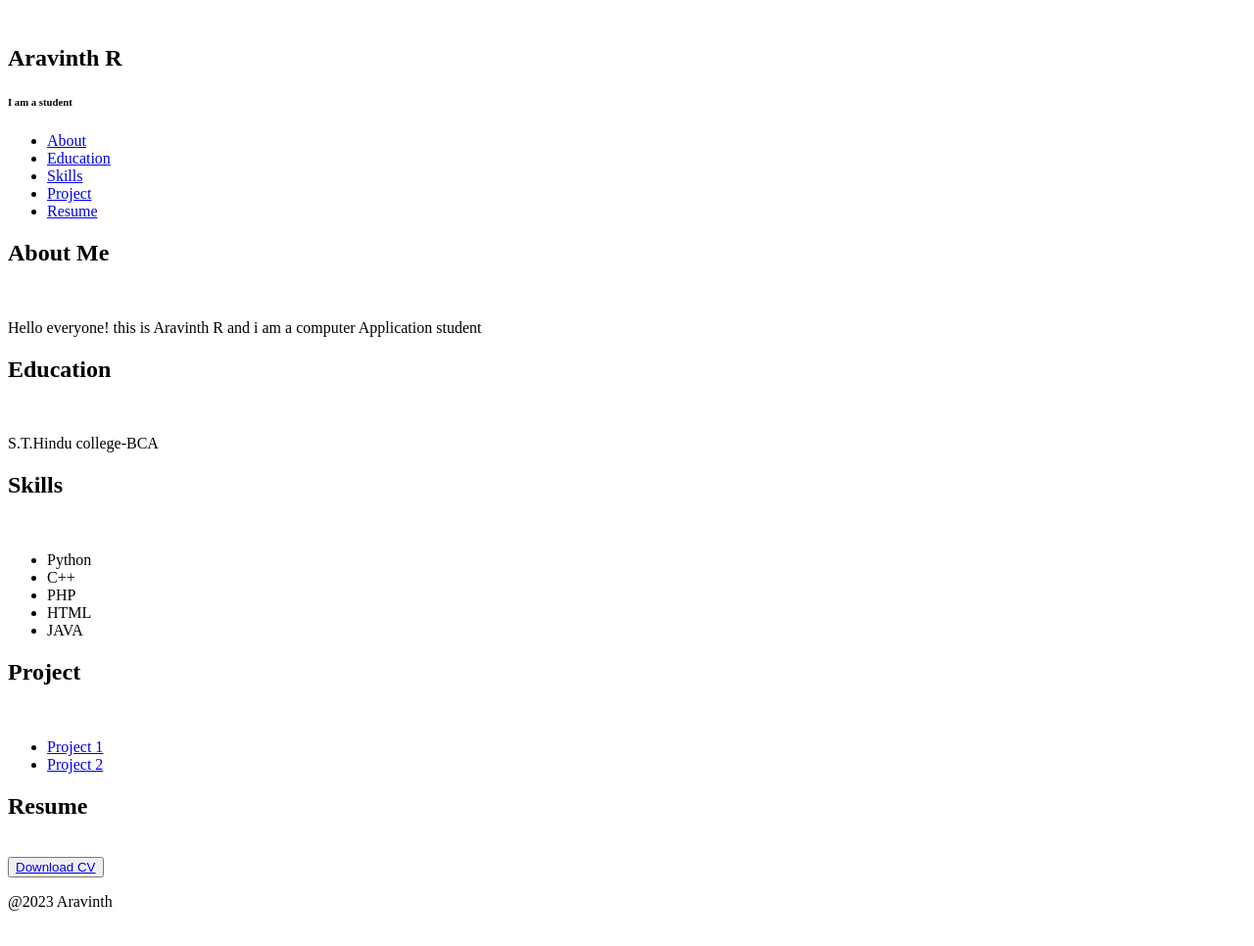
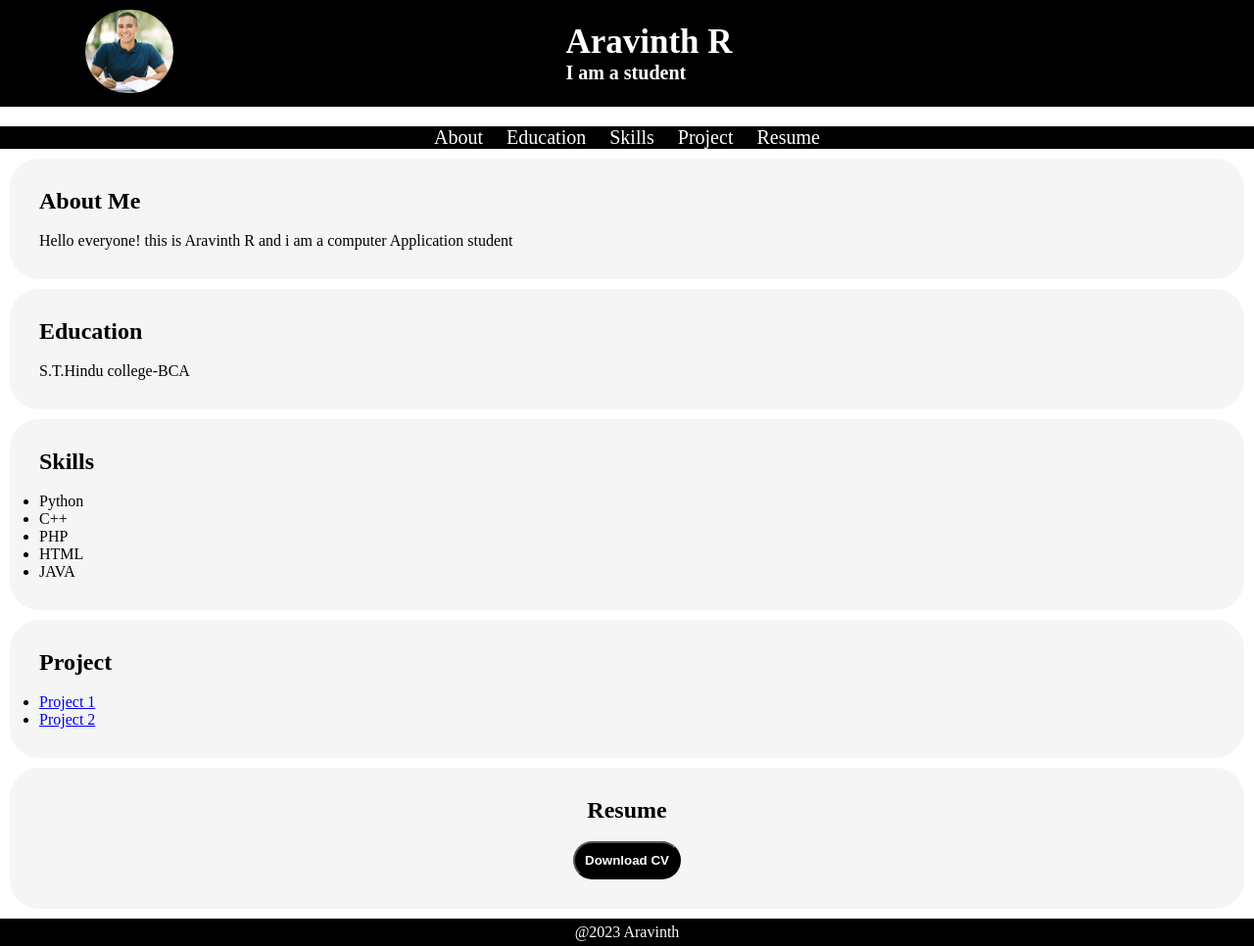
Before and after one commit to Aravinth06R/Digitalportfolio, a plain HTML site: page index.html in a window 1280 px wide. Shown: the whole page at 98% size. Drawn offline with Linux system fonts and the light colour scheme.

Commit message:
Update and rename port.html to index.html

```diff
--- a/port.html
+++ b/index.html
@@ -4,12 +4,12 @@
     <meta charset="UTF-8">
     <meta name="viewport" content="width=device-width, initial-scale=1.0">
     <title>portfolio</title>
-    <link rel="stylesheet" href="port.css">
+    <link rel="stylesheet" href="index.css">
 </head>
 <body>
     <nav>
         <div class="one">
-            <img src="./akash3/1.jpg" alt="">
+            <img src="./1.jpg" alt="">
         </div>
         <div class="two">
             <h1>Aravinth R</h1>
@@ -60,7 +60,7 @@
         <div class="abo1">
             <h1>Resume</h1>
             <br>
-            <button><a href="/akash3/aravinth.pdf">Download CV</a></button>
+            <button><a href="./aravinth.pdf">Download CV</a></button>
         </div>
     </section>
     <footer>
```
